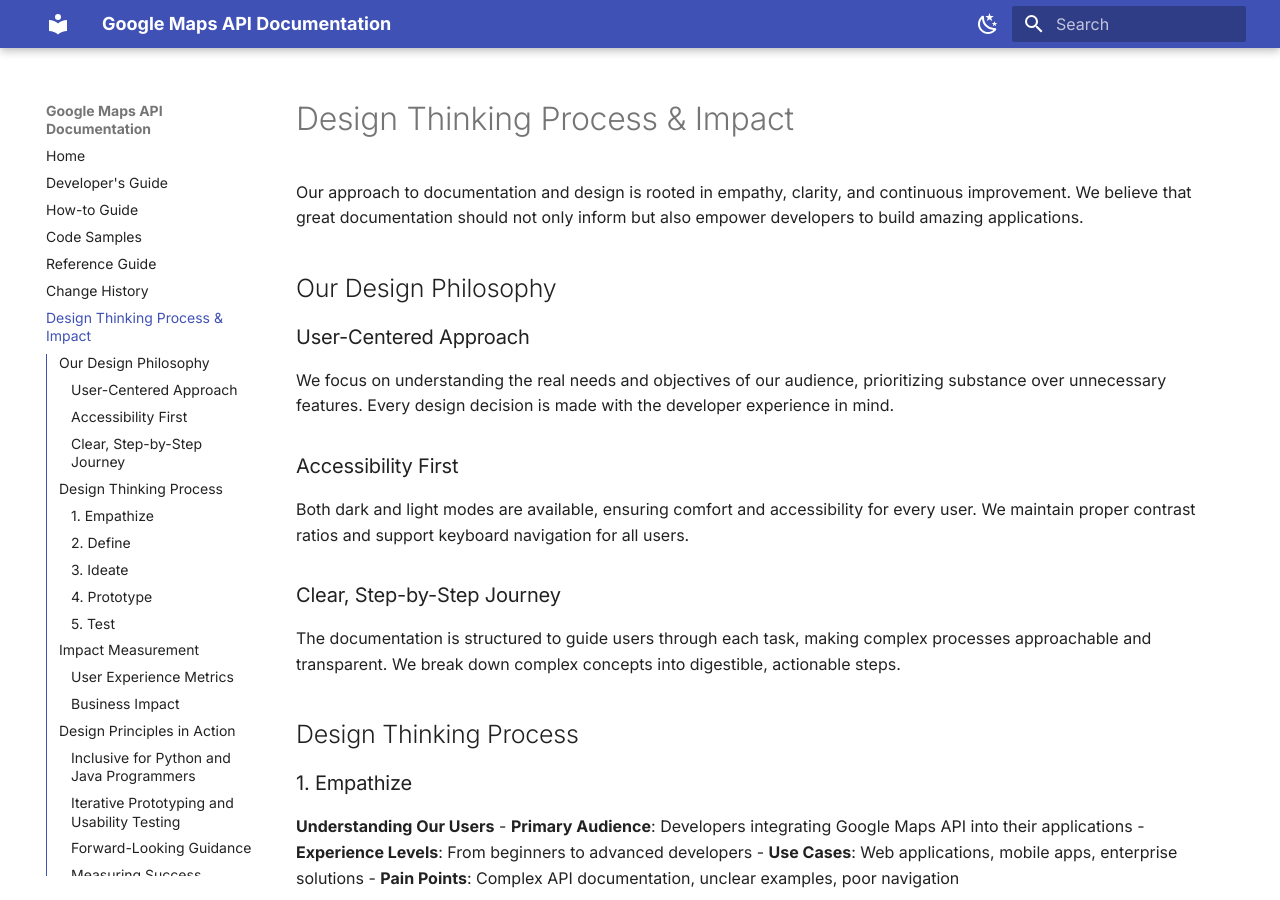
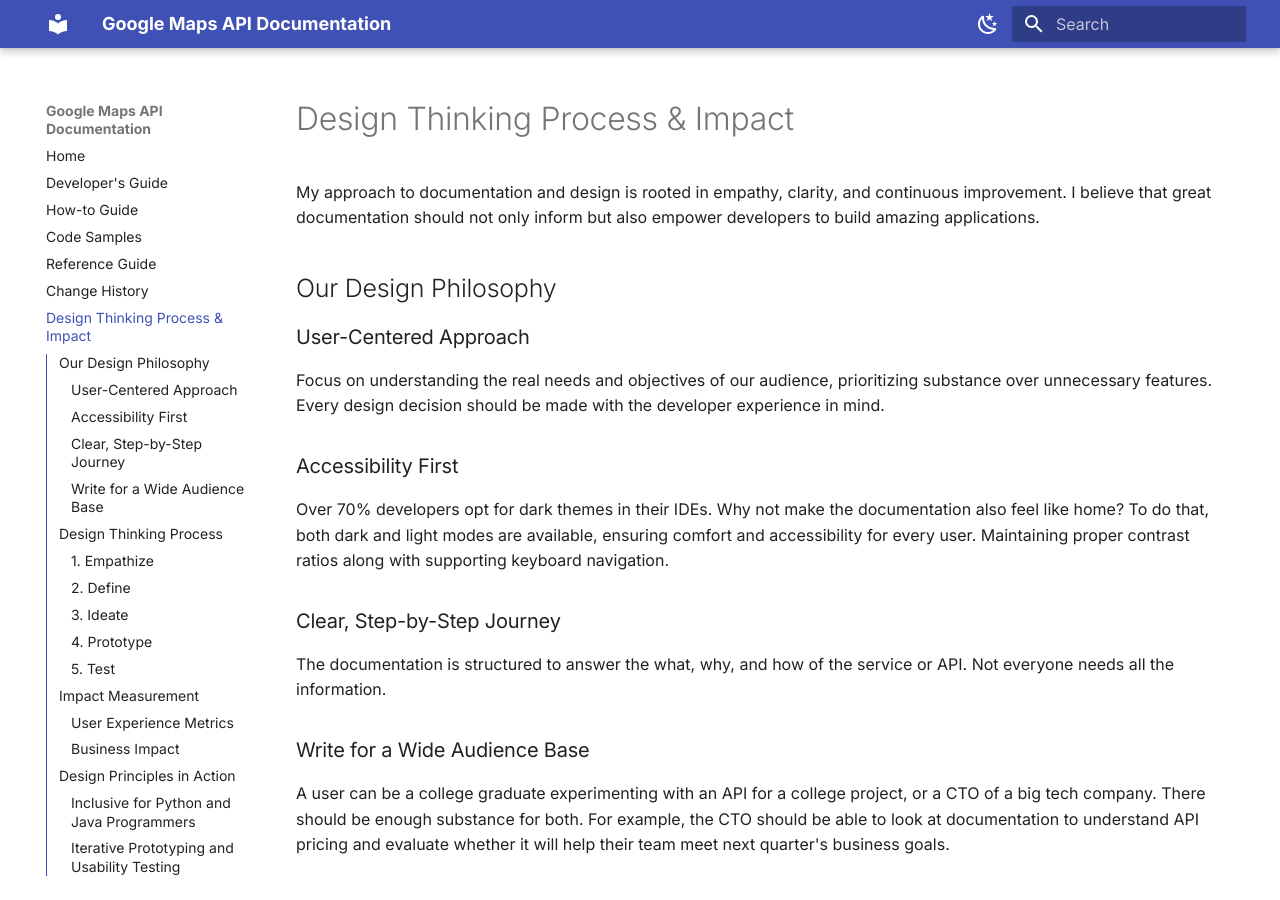
Before and after one commit to ambernegi/Documentation, an MkDocs documentation site: the page built from docs/design-thinking.md, in a window 1280 px wide and 900 px high. Built offline with MkDocs 1.6.1 and Material for MkDocs 9.7.7, drawn with Linux system fonts in a browser that asks for light colours.

Commit message:
Update design-thinking.md

```diff
--- a/docs/design-thinking.md
+++ b/docs/design-thinking.md
@@ -1,20 +1,23 @@
 # Design Thinking Process & Impact
 
-Our approach to documentation and design is rooted in empathy, clarity, and continuous improvement. We believe that great documentation should not only inform but also empower developers to build amazing applications.
+My approach to documentation and design is rooted in empathy, clarity, and continuous improvement. I believe that great documentation should not only inform but also empower developers to build amazing applications.
 
 ## Our Design Philosophy
 
 ### User-Centered Approach
 
-We focus on understanding the real needs and objectives of our audience, prioritizing substance over unnecessary features. Every design decision is made with the developer experience in mind.
+Focus on understanding the real needs and objectives of our audience, prioritizing substance over unnecessary features. Every design decision should be made with the developer experience in mind.
 
 ### Accessibility First
 
-Both dark and light modes are available, ensuring comfort and accessibility for every user. We maintain proper contrast ratios and support keyboard navigation for all users.
+Over 70% developers opt for dark themes in their IDEs. Why not make the documentation also feel like home? To do that, both dark and light modes are available, ensuring comfort and accessibility for every user. Maintaining proper contrast ratios along with supporting keyboard navigation.
 
 ### Clear, Step-by-Step Journey
 
-The documentation is structured to guide users through each task, making complex processes approachable and transparent. We break down complex concepts into digestible, actionable steps.
+The documentation is structured to answer the what, why, and how of the service or API. Not everyone needs all the information.
+
+### Write for a Wide Audience Base
+A user can be a college graduate experimenting with an API for a college project, or a CTO of a big tech company. There should be enough substance for both. For example, the CTO should be able to look at documentation to understand API pricing and evaluate whether it will help their team meet next quarter's business goals.
 
 ## Design Thinking Process
 
```
